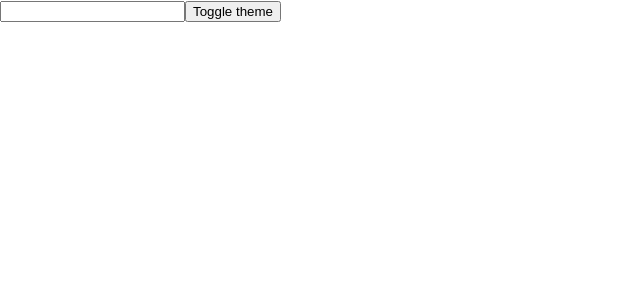
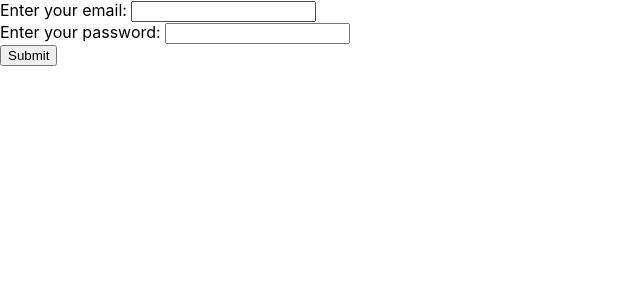
Before and after one commit to Ayush17112002/lec2, a React (Create React App) app in the folder React/first-react-app/: page / in a window 1280 px wide. Shown: the top 300 px of the page, without its empty margins (0-640 px from the left). Built offline with nearby package versions, Linux system fonts and the light colour scheme.

Commit message:
Lec 14 completed, Forms & Inputs

```diff
--- a/React/first-react-app/src/App.js
+++ b/React/first-react-app/src/App.js
@@ -2,14 +2,14 @@ import React, { useEffect, useState } from "react";
 // import Lec10 from "./Lec10/Lec10";
 // import Lec11 from "./Lec11/Lec11";
 // import Lec12 from "./Lec12/Lec12";
-import Lec13 from "./Lec13/Lec13";
-import ThemeContext from "./Lec13/themeContext";
+// import Lec13 from "./Lec13/Lec13";
+// import ThemeContext from "./Lec13/themeContext";
+import Lec14 from "./Lec14/Lec14";
 
 function App() {
-  const [theme, setTheme] = useState("light");
   return (
     <>
-      <Lec13 />
+      <Lec14 />
     </>
   );
 }
--- /dev/null
+++ b/React/first-react-app/src/Lec14/Lec14.js
@@ -0,0 +1,47 @@
+import { useState } from "react";
+
+export default function Lec14() {
+  //   const [email, setEmail] = useState("");
+  //   const [pwd, setPwd] = useState("");
+
+  const [form, setForm] = useState({ email: "", pwd: "" });
+
+  function submitHandler(event) {
+    console.log("submit called");
+    event.preventDefault();
+    //email
+    // if (!form.email.includes("@")) {
+    //   alert("Error in email");
+    //   return;
+    // }
+
+    const formData = new FormData(event.target);
+    console.log(formData.get("email"));
+    //API call to submit the form
+  }
+  return (
+    <form onSubmit={submitHandler}>
+      <label htmlFor="email">Enter your email: </label>
+      <input
+        id="email"
+        type="text"
+        name="email"
+        onChange={(e) => {
+          setForm({ ...form, email: e.target.value });
+        }}
+      ></input>
+      <br />
+      <label htmlFor="password">Enter your password: </label>
+      <input
+        id="password"
+        type="password"
+        name="password"
+        onChange={(e) => {
+          setForm({ ...form, pwd: e.target.value });
+        }}
+      ></input>
+      <br />
+      <button type="submit">Submit</button>
+    </form>
+  );
+}
```
